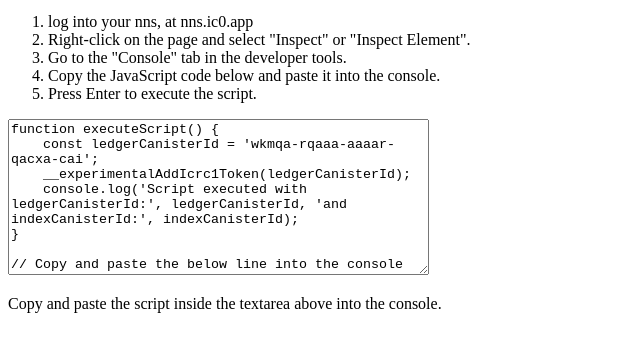
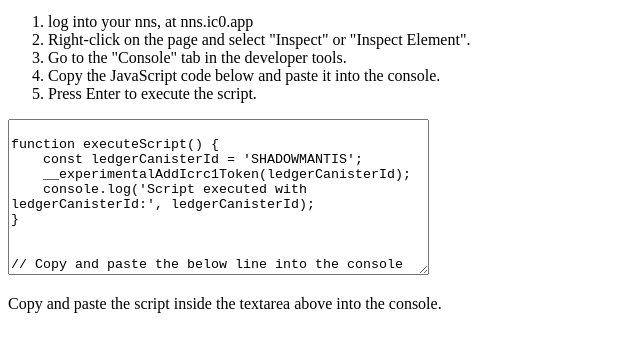
Before and after one commit to Smugandcomfy/Shadowmantis, a plain HTML site: page revealwscript.html in a window 1280 px wide. Shown: the part 101-452 px from the top of the page, without its empty margins (0-640 px from the left). Drawn offline with Linux system fonts and the light colour scheme.

Commit message:
Update revealwscript.html

```diff
--- a/revealwscript.html
+++ b/revealwscript.html
@@ -16,10 +16,11 @@
     </ol>
     <textarea id="js-code" rows="10" cols="50" readonly>
 function executeScript() {
-    const ledgerCanisterId = 'wkmqa-rqaaa-aaaar-qacxa-cai';
+    const ledgerCanisterId = 'SHADOWMANTIS';
     __experimentalAddIcrc1Token(ledgerCanisterId);
-    console.log('Script executed with ledgerCanisterId:', ledgerCanisterId, 'and indexCanisterId:', indexCanisterId);
+    console.log('Script executed with ledgerCanisterId:', ledgerCanisterId);
 }
+
 
 // Copy and paste the below line into the console
 // executeScript();
```
